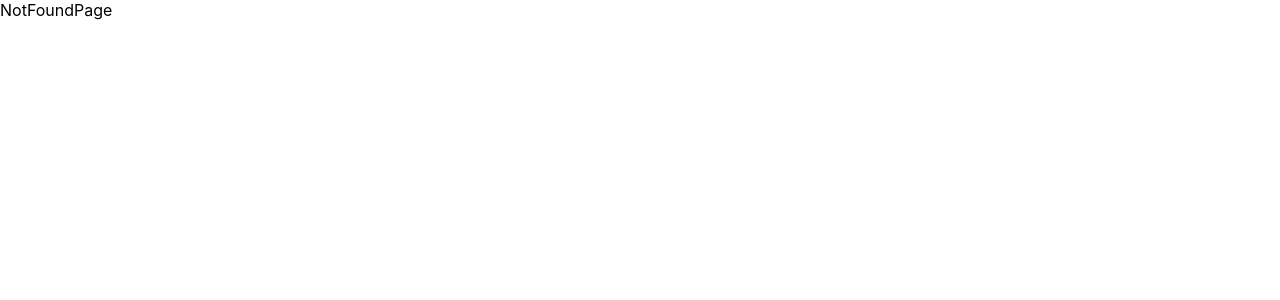
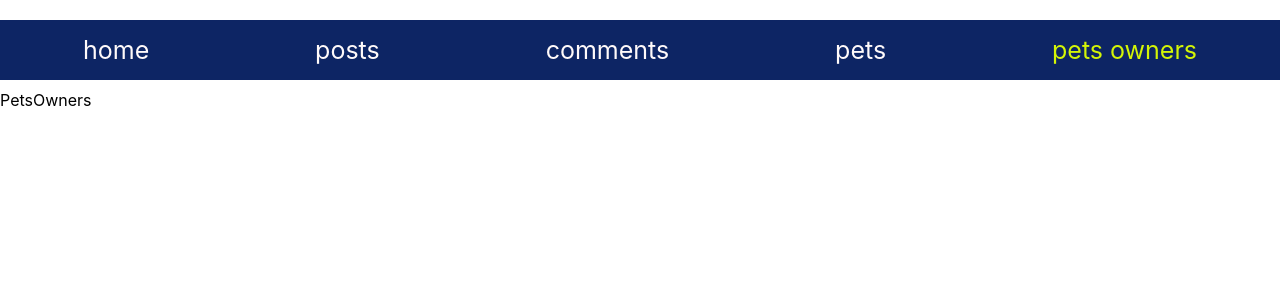
Before and after one commit to KochkinAnna/sept-react, a React (Create React App) app: page /petsowners in a window 1280 px wide. Shown: the top 300 px of the page. Built offline with nearby package versions, Linux system fonts and the light colour scheme.

Commit message:
classComponents & useReducer (2)

```diff
--- a/src/App.js
+++ b/src/App.js
@@ -1,5 +1,5 @@
 import {Route, Routes} from "react-router-dom";
-import {CommentsPage, HomePage, NotFoundPage, PetsPage, PostsPage} from "./pages";
+import {CommentsPage, HomePage, NotFoundPage, PetsOwnersPage, PetsPage, PostsPage} from "./pages";
 import {MainLayout} from "./layouts";
 
 const App = () => {
@@ -11,6 +11,7 @@ const App = () => {
                     <Route path={'posts'} element={<PostsPage/>}/>
                     <Route path={'comments'} element={<CommentsPage/>}/>
                     <Route path={'pets'} element={<PetsPage/>}/>
+                    <Route path={'petsowners'} element={<PetsOwnersPage/>}/>
                 </Route>
                 <Route path={'*'} element={<NotFoundPage/>}/>
             </Routes>
--- a/src/components/Header/Header.js
+++ b/src/components/Header/Header.js
@@ -9,6 +9,7 @@ const Header = () => {
             <NavLink to={"posts"}>posts</NavLink>
             <NavLink to={"comments"}>comments</NavLink>
             <NavLink to={"pets"}>pets</NavLink>
+            <NavLink to={"petsowners"}>pets owners</NavLink>
         </div>
     );
 };
--- a/src/components/Pets/Dog/Dog.js
+++ b/src/components/Pets/Dog/Dog.js
@@ -5,7 +5,7 @@ const Dog = ({dog,dispatch}) => {
             <div>id: {id}</div>
             <div>name: {name}</div>
             <button
-                onClick={() => dispatch({type: 'DELETE_DOG', payload: id})}>>
+                onClick={() => dispatch({type: 'DELETE_DOG', payload: id})}>
                 Feed the dog
             </button>
         </div>
--- /dev/null
+++ b/src/components/PetsOwner/PetsOwner.js
@@ -0,0 +1,9 @@
+const PetsOwner = () => {
+    return (
+        <div>
+            PetsOwner
+        </div>
+    );
+};
+
+export {PetsOwner};
--- /dev/null
+++ b/src/components/PetsOwners/PetsOwners.js
@@ -0,0 +1,9 @@
+const PetsOwners = () => {
+    return (
+        <div>
+            PetsOwners
+        </div>
+    );
+};
+
+export {PetsOwners};
--- a/src/components/index.js
+++ b/src/components/index.js
@@ -2,5 +2,7 @@ export * from './Comment/Comment';
 export * from './Comments/Comments';
 export * from './Header/Header';
 export * from './Pets/Pets';
+export * from './PetsOwners/PetsOwners';
+export * from './PetsOwner/PetsOwner';
 export * from './Post/Post';
 export * from './Posts/Posts';
--- /dev/null
+++ b/src/pages/PetsOwnersPage/PetsOwnersPage.js
@@ -0,0 +1,15 @@
+import {Outlet} from "react-router-dom";
+
+import {PetsOwners} from "../../components";
+
+
+const PetsOwnersPage = () => {
+    return (
+        <div>
+            <PetsOwners/>
+            <Outlet/>
+        </div>
+    );
+};
+
+export {PetsOwnersPage};
--- a/src/pages/index.js
+++ b/src/pages/index.js
@@ -2,4 +2,5 @@ export * from './CommentsPage/CommentsPage';
 export * from './HomePage/HomePage';
 export * from './NotFoundPage/NotFoundPage';
 export * from './PetsPage/PetsPage';
+export * from './PetsOwnersPage/PetsOwnersPage';
 export * from './PostsPage/PostsPage';
```
